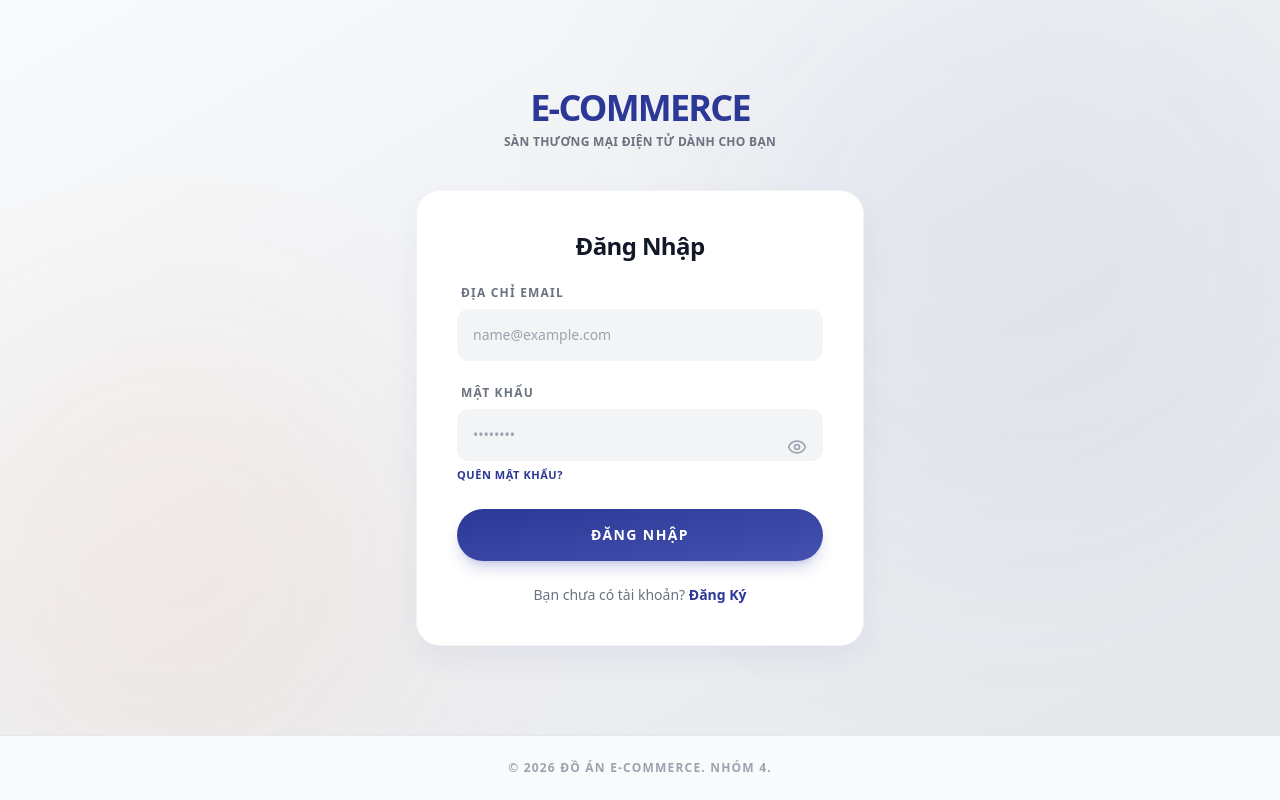
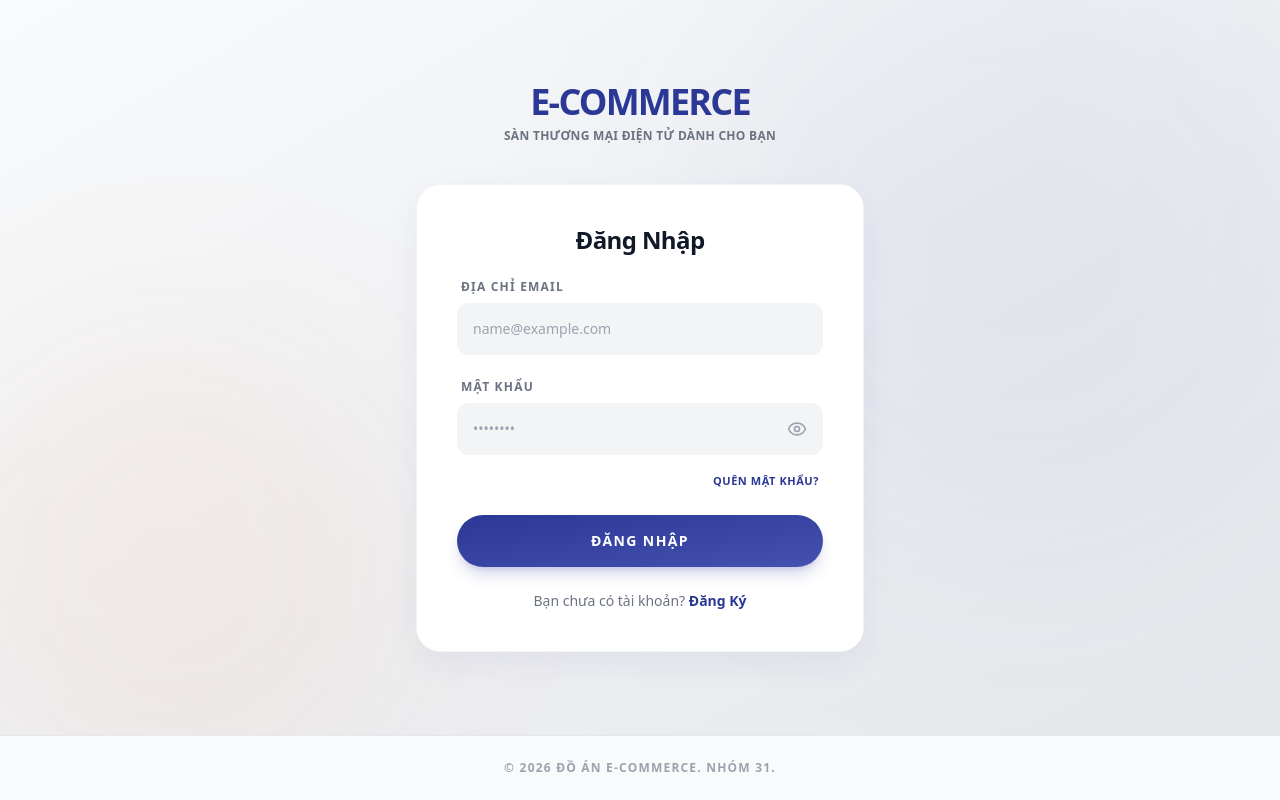
Before and after one commit to KhuongVAnh/e-commerce, a React (Vite) app in the folder frontend/: page /login in a window 1280 px wide. Built offline with nearby package versions, Linux system fonts and the light colour scheme; no server answers.

Commit message:
update(frontend): update login & register

```diff
--- a/frontend/src/index.css
+++ b/frontend/src/index.css
@@ -1,3 +1,20 @@
 @tailwind base;
 @tailwind components;
 @tailwind utilities;
+
+/* Ẩn con mắt hiển thị mật khẩu mặc định của các trình duyệt (Edge, Internet Explorer) */
+input[type="password"]::-ms-reveal,
+input[type="password"]::-ms-clear {
+  display: none;
+}
+
+/* Ẩn con mắt mặc định trên các trình duyệt lõi Webkit (nếu có) */
+input[type="password"]::-webkit-contacts-auto-fill-button,
+input[type="password"]::-webkit-credentials-auto-fill-button {
+  visibility: hidden;
+  display: none !important;
+  pointer-events: none;
+  height: 0;
+  width: 0;
+  margin: 0;
+}
--- a/frontend/src/pages/auth/Login.jsx
+++ b/frontend/src/pages/auth/Login.jsx
@@ -116,17 +116,13 @@ const Login = () => {
                   <label className="block text-xs font-bold uppercase tracking-widest text-gray-500">
                     Mật khẩu
                   </label>
-
                 </div>
                 <div className="relative">
                   <input
                     name="password"
                     type={showPassword ? "text" : "password"}
-                    required
-                    value={formData.password}
-                    onChange={handleChange}
                     placeholder="••••••••"
-                    className="w-full px-4 py-4 bg-gray-100 border-none rounded-xl focus:ring-2 focus:ring-[#2b3896]/40 transition-all outline-none text-sm"
+                    className="w-full px-4 py-4 pr-12 bg-gray-100 border-none rounded-xl focus:ring-2 focus:ring-[#2b3896]/40 transition-all placeholder-gray-400 outline-none text-sm"
                   />
                   <button
                     type="button"
@@ -135,7 +131,9 @@ const Login = () => {
                   >
                     {showPassword ? <EyeOff size={20} /> : <Eye size={20} />}
                   </button>
-                  <Link to="/forgot-password" className="text-[11px] font-bold text-[#2b3896] hover:text-[#4551af] transition-colors uppercase tracking-wider">
+                </div>
+                <div className="text-right px-1 pt-1">
+                  <Link to="/forgot-password" className="text-[11px] font-bold text-[#2b3896] hover:text-[#4551af] transition-colors uppercase tracking-wider inline-block">
                     Quên mật khẩu?
                   </Link>
                 </div>
@@ -164,7 +162,7 @@ const Login = () => {
 
       {/* Footer */}
       <footer className="w-full py-6 text-center border-t border-gray-200 bg-gray-50 mt-auto">
-        <p className="text-xs text-gray-400 tracking-widest uppercase font-bold">© 2026 Đồ án E-Commerce. Nhóm 4.</p>
+        <p className="text-xs text-gray-400 tracking-widest uppercase font-bold">© 2026 Đồ án E-Commerce. Nhóm 31.</p>
       </footer>
     </div>
   );
--- a/frontend/src/pages/auth/Register.jsx
+++ b/frontend/src/pages/auth/Register.jsx
@@ -227,7 +227,7 @@ const Register = () => {
       </main>
 
       <footer className="w-full py-6 text-center border-t border-gray-200 bg-gray-50">
-        <p className="text-xs text-gray-400 tracking-widest uppercase font-bold">© 2026 Đồ án E-Commerce. Nhóm 4.</p>
+        <p className="text-xs text-gray-400 tracking-widest uppercase font-bold">© 2026 Đồ án E-Commerce. Nhóm 31.</p>
       </footer>
     </div>
   );
```
Also changed, not shown: 1 other file (tests, documents, lock files or other folders).
